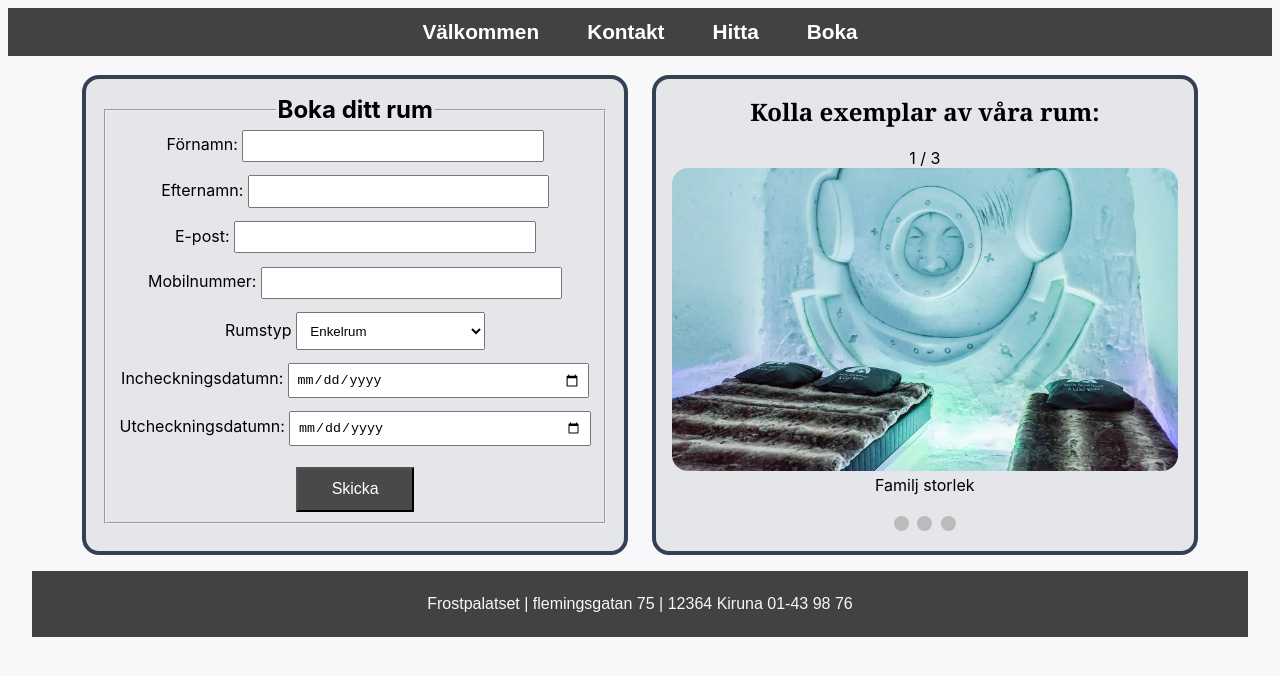
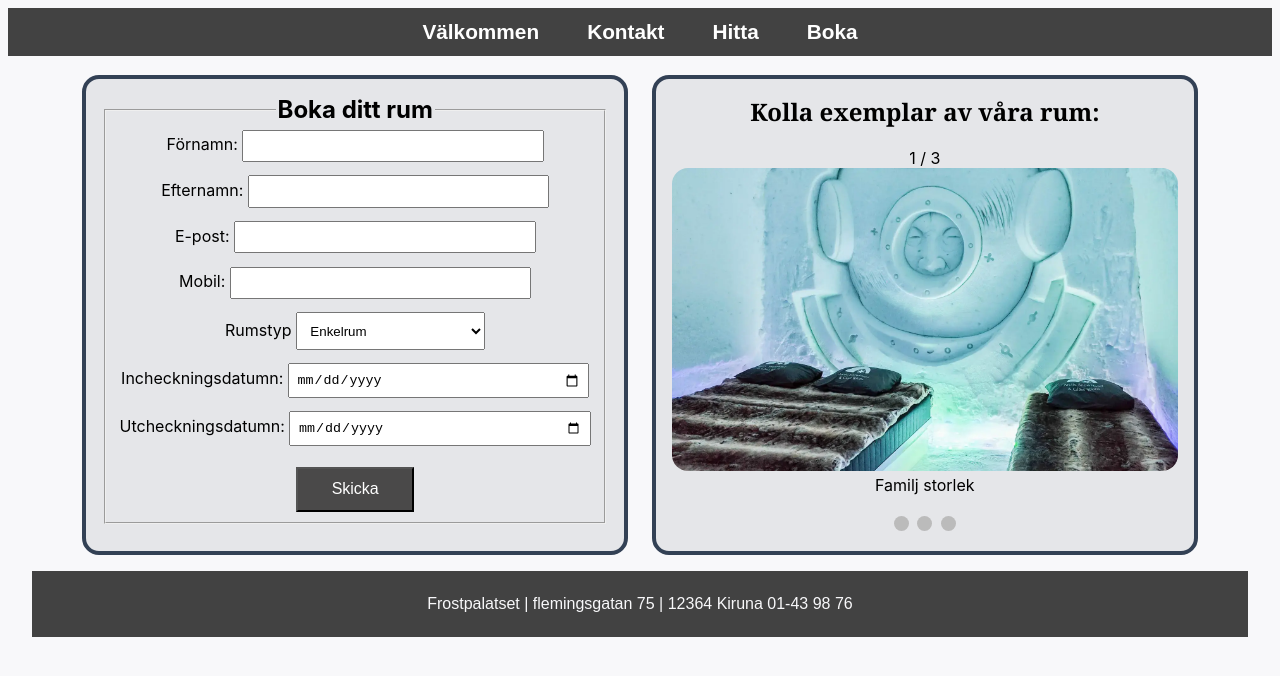
Before and after one commit to programmer-1991/frostpalaset-hotell, a plain HTML site: page boka.html in a window 1280 px wide. Shown: the part 94-770 px from the top of the page. Drawn offline with Linux system fonts and the light colour scheme.

Commit message:
Update boka.html

```diff
--- a/boka.html
+++ b/boka.html
@@ -36,7 +36,7 @@
                         <label for="email">E-post:</label>
                         <input type="email" id="email" name="email" required>
                         <br>
-                        <label for="mobilenumber">Mobilnummer:</label>
+                        <label for="mobilenumber">Mobil:</label>
                         <input type="number" id="mobilenumber" min="99" max="0799999999" name="mobilenumber">
                         <br>
                         <label for="roomtype">Rumstyp</label>
```
